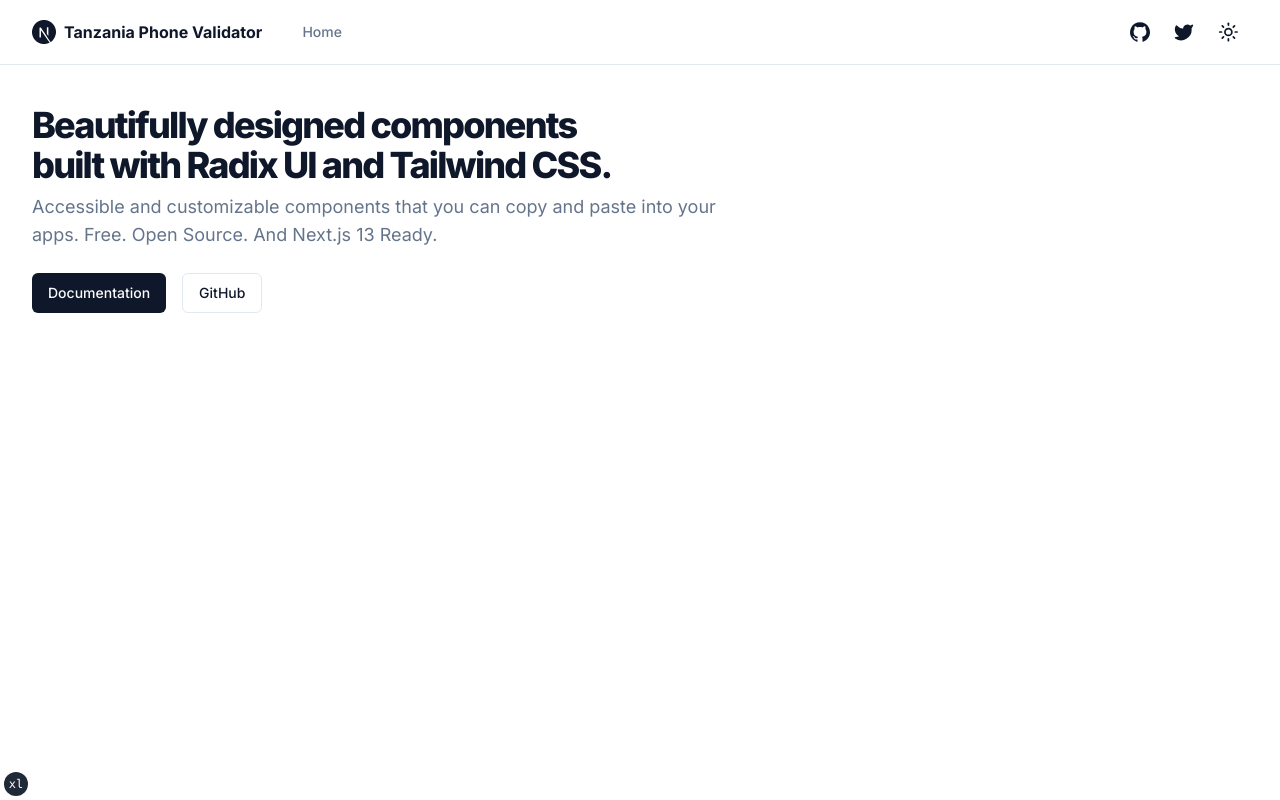
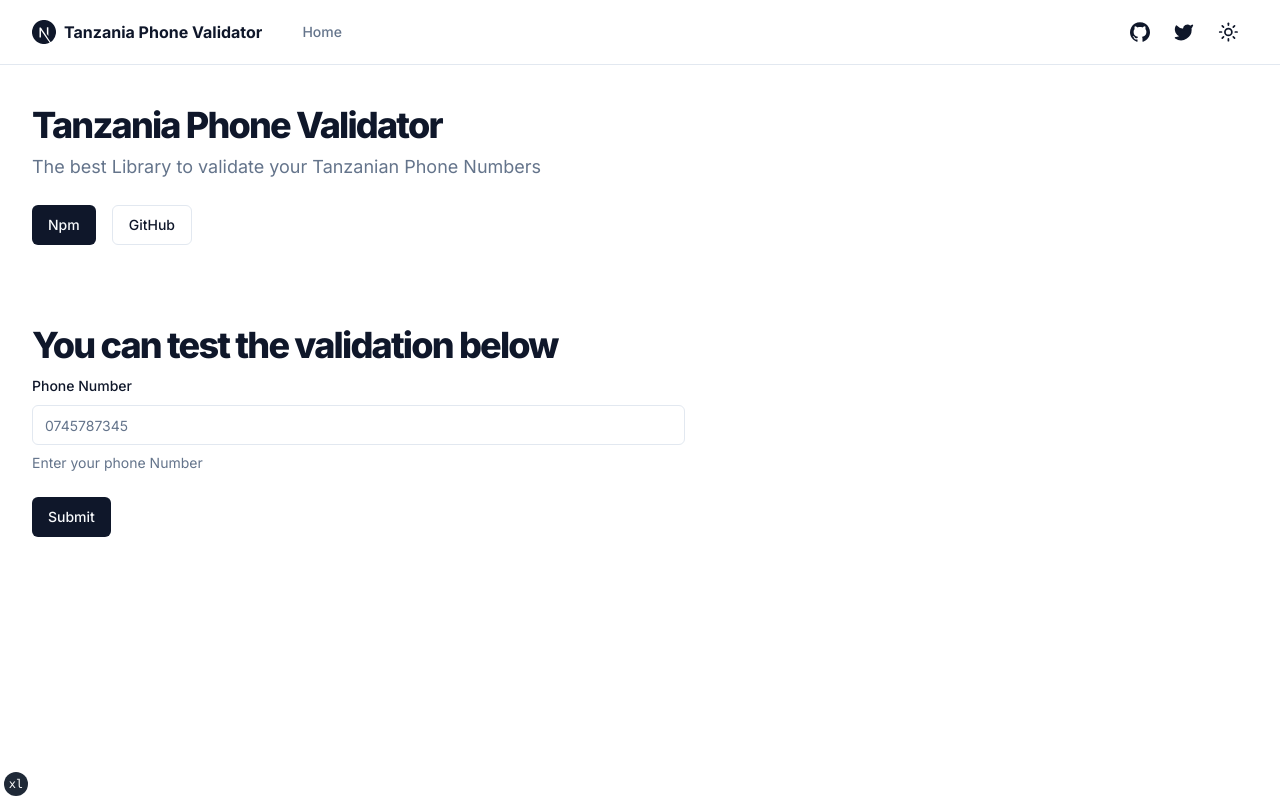
Before and after one commit to reubenwedson/tanzania-phone-validator-playground, a Next.js app: page / in a window 1280 px wide. Built offline with nearby package versions, Linux system fonts and the light colour scheme.

Commit message:
updated homepage

```diff
--- a/app/page.tsx
+++ b/app/page.tsx
@@ -2,28 +2,28 @@
 
 import { siteConfig } from "@/config/site"
 import { buttonVariants } from "@/components/ui/button"
+import { PhoneForm } from "@/components/forms/phone-form"
 
 export default function IndexPage() {
   return (
+    <>
       <section className="container grid items-center gap-6 pb-8 pt-6 md:py-10">
         <div className="flex max-w-[980px] flex-col items-start gap-2">
           <h1 className="text-3xl font-extrabold leading-tight tracking-tighter md:text-4xl">
-          Beautifully designed components <br className="hidden sm:inline" />
-          built with Radix UI and Tailwind CSS.
+            Tanzania Phone Validator
           </h1>
           <p className="max-w-[700px] text-lg text-muted-foreground">
-          Accessible and customizable components that you can copy and paste
-          into your apps. Free. Open Source. And Next.js 13 Ready.
+            The best Library to validate your Tanzanian Phone Numbers
           </p>
         </div>
         <div className="flex gap-4">
           <Link
-          href={siteConfig.links.docs}
+            href={siteConfig.links.npm}
             target="_blank"
             rel="noreferrer"
             className={buttonVariants()}
           >
-          Documentation
+            Npm
           </Link>
           <Link
             target="_blank"
@@ -35,5 +35,18 @@
           </Link>
         </div>
       </section>
+
+      <section
+        className="container grid items-center gap-6 pb-8 pt-6 md:py-10"
+        key="form"
+      >
+        <div className="flex max-w-[980px] flex-col items-start gap-2">
+          <h1 className="text-3xl font-extrabold leading-tight tracking-tighter md:text-4xl">
+            You can test the validation below
+          </h1>
+          <PhoneForm />
+        </div>
+      </section>
+    </>
   )
 }
```
Lines whose indentation alone changed are shown as unchanged.
